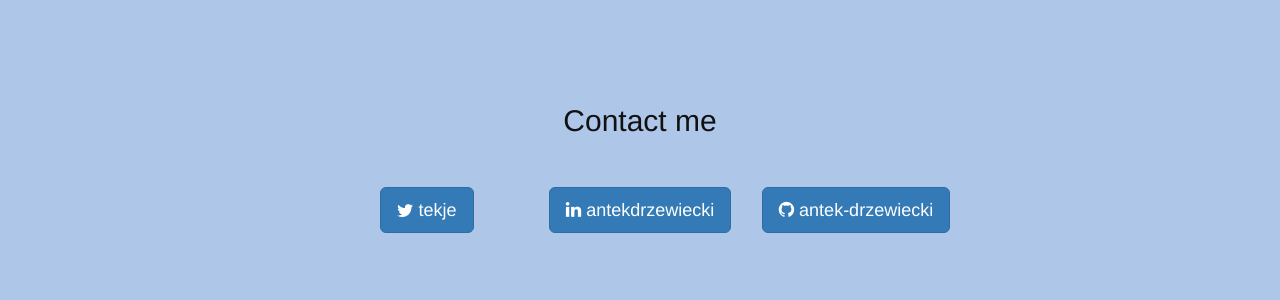
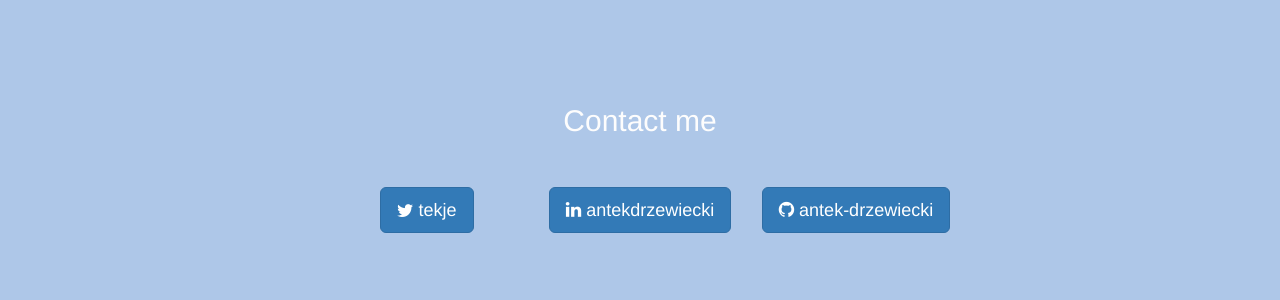
Before and after one commit to antek-drzewiecki/antek-drzewiecki.github.io, a Jekyll site: the page built from index.html, in a window 1280 px wide. Shown: the part 1562-1862 px from the top of the page. Built offline with Jekyll 4.4.1, drawn with Linux system fonts in a browser that asks for light colours.

```diff
--- a/_sass/_base.scss
+++ b/_sass/_base.scss
@@ -208,6 +208,7 @@
 
 #contact {
   background-color: #aec7e8;
+  color: $background-color;
 }
 
 #force_graph {
```
